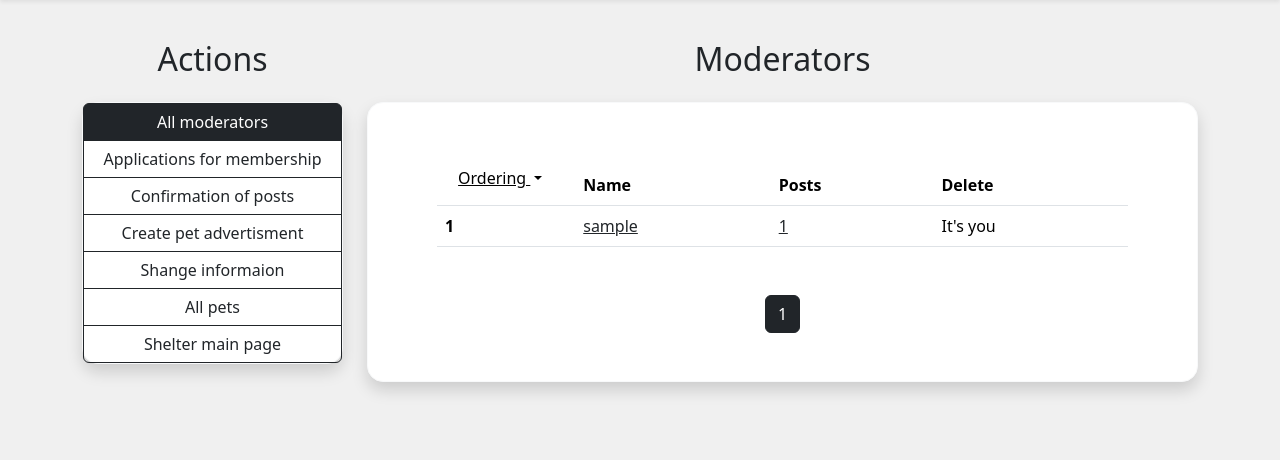
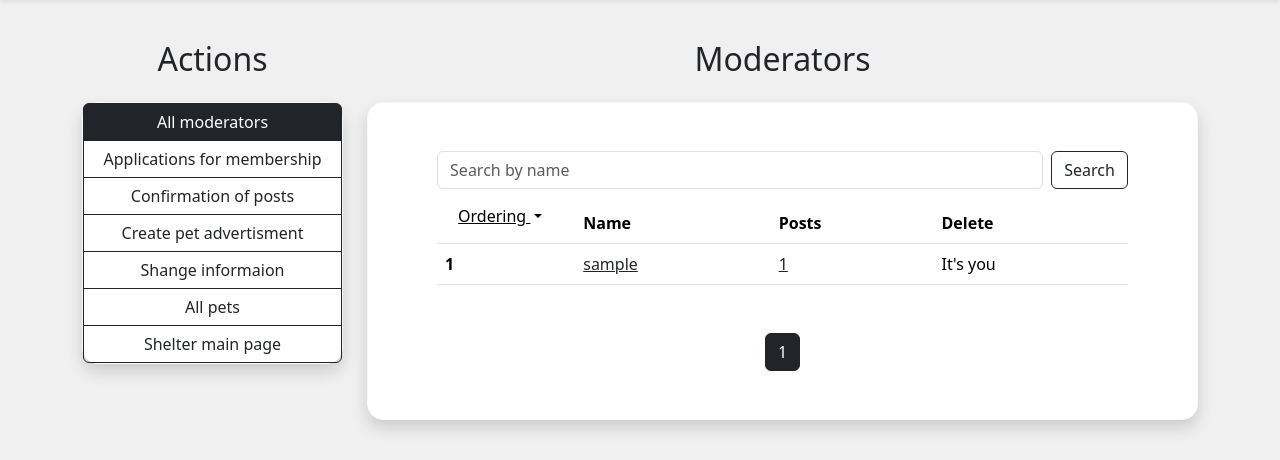
Before and after one commit to Kirill-Stepankov/AdoptMe, a Django app: a page that uses adoptme/shelter/templates/shelter/shelter_base.html in a window 1280 px wide. Shown: the part 82-542 px from the top of the page. Run offline with Django 4.2, Linux system fonts and the light colour scheme; a user stored in the database is signed in; tables that the repository leaves empty hold one stand-in row (values such as "Sample post"); grey boxes marked "Sample" are stand-in pictures; some libraries are stand-ins or nearby versions.

Commit message:
added search bar in shelter settings

```diff
--- /dev/null
+++ b/adoptme/shelter/templates/shelter/search_bar.html
@@ -0,0 +1,4 @@
+<form method="get" class="d-flex" role="search">
+    <input class="form-control me-2" name="q" type="search" placeholder="Search by name" aria-label="Search">
+    <button class="btn btn-outline-dark" type="submit">Search</button>
+</form>
--- a/adoptme/shelter/templates/shelter/shelter_base.html
+++ b/adoptme/shelter/templates/shelter/shelter_base.html
@@ -18,7 +18,7 @@
                         {% if is_admin %}
                         <a href="{% url 'shelter:mods' shelter.slug %}" type="button" class="btn btn-outline-dark {% if mods_active %} active {% endif %}">All moderators</a>
                         <a href="{% url 'shelter:appls_mods' shelter.slug %}" type="button" class="btn btn-outline-dark {% if membership_active %} active {% endif %}">Applications for membership</a>
-                        <button type="button" class="btn btn-outline-dark {% if confirmation_active %} active {% endif %}">Confirmation of posts</button>
+                        <a type="button" class="btn btn-outline-dark {% if confirmation_active %} active {% endif %}">Confirmation of posts</a>
                         {% endif %}
                         <a href="{% url 'shelter:create_petad' shelter.slug %}" type="button" class="btn btn-outline-dark {% if create_active %} active {% endif %}">Create pet advertisment</a>
                         <a href="{% url 'shelter:settings' shelter.slug %}" type="button" class="btn btn-outline-dark {% if edit_active %} active {% endif %}">Shange informaion</a>
--- a/adoptme/shelter/templates/shelter/shelter_mods.html
+++ b/adoptme/shelter/templates/shelter/shelter_mods.html
@@ -2,6 +2,7 @@
 {% load crispy_forms_tags %}
 {% load static %}
 {% load utils_shel_tags %}
+{% load utils_tags %}
 {% load paginate_tags %}
 
 {% block action_name %}
@@ -10,6 +11,7 @@
 
 
 {% block second_card %}
+{% include 'shelter/search_bar.html' %}
 <table class="table">
     <thead>
       <tr>
@@ -51,9 +53,10 @@
   <div class="row mt-5">
     <div class="col-10 mx-auto text-center">
       <div class="btn-group" role="group" aria-label="Basic example">
+        {% get_GET_value request 'q' as q %}
         {% if page_obj.has_previous %}
-            <a type="button" class="btn btn-outline-dark" href="{% url 'shelter:mods' shelter_slug=shelter.slug %}?page={{page_obj.previous_page_number}}">
-                Previous Pagex
+            <a type="button" class="btn btn-outline-dark" href="{% url 'shelter:mods' shelter_slug=shelter.slug %}?page={{page_obj.previous_page_number}}{% if q %}&q={{q}}{%endif%}">
+                Previous Page
             </a>
         {% endif%}
         {% get_proper_elided_page_range paginator page_obj.number as page_range %}
@@ -61,11 +64,11 @@
             {% if page_number == page_obj.paginator.ELLIPSIS %}
                 {{page_number}}
             {% else %}
-                <a type="button" class="btn btn-outline-dark {% if page_obj.start_index == page_number %}active{% endif %}" href="{% url 'shelter:mods' shelter_slug=shelter.slug %}?page={{page_number}}">{{page_number}}</a>
+                <a type="button" class="btn btn-outline-dark {% if page_obj.start_index == page_number %}active{% endif %}" href="{% url 'shelter:mods' shelter_slug=shelter.slug %}?page={{page_number}}{% if q %}&q={{q}}{%endif%}">{{page_number}}</a>
             {% endif %}
         {% endfor %}
         {% if page_obj.has_next %}
-            <a type="button" class="btn btn-outline-dark" href="{% url 'shelter:mods' shelter_slug=shelter.slug %}?page={{page_obj.next_page_number}}">
+            <a type="button" class="btn btn-outline-dark" href="{% url 'shelter:mods' shelter_slug=shelter.slug %}?page={{page_obj.next_page_number}}{% if q %}&q={{q}}{%endif%}">
                 Next Page
             </a>
         {% endif%}
--- a/adoptme/shelter/urls.py
+++ b/adoptme/shelter/urls.py
@@ -1,7 +1,7 @@
 from django.urls import path
 from .views import SheltersView, ShelterCreateView, ShelterDeleteView, \
     ShelterDetailView, ShelterApplyView, ShelterLeaveView, ShelterSettingsView, \
-          ShelterCreatePetAdView, ShelterMods, ShelterDeleteModView, ShelterApplicationsView, \
+          ShelterCreatePetAdView, ShelterModsView, ShelterDeleteModView, ShelterApplicationsView, \
           AcceptApplyView, DenyApplyView
 
 app_name = 'shelter'
@@ -14,7 +14,7 @@ urlpatterns = [
     path('leave/<int:shelter_pk>', ShelterLeaveView.as_view(), name='leave'),
     path('settings/<slug:shelter_slug>/', ShelterSettingsView.as_view(), name='settings'),
     path('settings/<slug:shelter_slug>/create', ShelterCreatePetAdView.as_view(), name='create_petad'),
-    path('settings/<slug:shelter_slug>/mods', ShelterMods.as_view(), name='mods'),
+    path('settings/<slug:shelter_slug>/mods', ShelterModsView.as_view(), name='mods'),
     path('delete/<int:shelter_pk>/<int:mod_pk>', ShelterDeleteModView.as_view(), name='delete_mod'),
     path('settings/<slug:shelter_slug>/applications', ShelterApplicationsView.as_view(), name='appls_mods'),
     path('settings/accept/<int:apply_pk>', AcceptApplyView.as_view(), name='accept_apply'),
--- a/adoptme/shelter/views.py
+++ b/adoptme/shelter/views.py
@@ -209,12 +209,11 @@ class ShelterCreatePetAdView(LoginRequiredMixin, CreateView):
         PetAdvert.objects.create(shelter=Shelter.objects.get(slug=self.kwargs['shelter_slug']), author=self.request.user.profile, is_published=is_published, **form.cleaned_data)
         return redirect(self.get_success_url())
 
-class ShelterMods(LoginRequiredMixin, ListView):
+class ShelterModsView(LoginRequiredMixin, ListView):
     model = Profile
     template_name = 'shelter/shelter_mods.html'
     context_object_name = 'mods'
     paginate_by = 1
-
 
     def get_context_data(self, **kwargs):
         context = super().get_context_data(**kwargs)
@@ -225,8 +224,13 @@ class ShelterMods(LoginRequiredMixin, ListView):
     def get_queryset(self):
         if get_object_or_404(Shelter, slug=self.kwargs['shelter_slug']).shelter.filter(role=ShelterProfile.RoleChoices.ADMIN).first().profile != self.request.user.profile:
             raise Http404
+        query = self.request.GET.get("q")
         queryset = Profile.objects.annotate(num_posts=Count('author', filter=Q(Q(author__shelter=get_object_or_404(Shelter, slug=self.kwargs['shelter_slug'])) & Q(author__is_published=True))))
-        queryset = queryset.annotate(shelter=Value(self.kwargs['shelter_slug'], output_field=SlugField())).filter(profile__shelter__slug=F('shelter')).order_by('slug')
+        if query:
+            queryset = queryset.annotate(shelter=Value(self.kwargs['shelter_slug'], output_field=SlugField())).filter(profile__shelter__slug=F('shelter')).filter(Q(slug__icontains=query)).order_by('slug')
+        else:
+            queryset = queryset.annotate(shelter=Value(self.kwargs['shelter_slug'], output_field=SlugField())).filter(profile__shelter__slug=F('shelter')).order_by('slug')
+
         return queryset
 
 
@@ -271,6 +275,9 @@ class ShelterApplicationsView(LoginRequiredMixin, ListView):
         return context
 
     def get_queryset(self):
+        query = self.request.GET.get("q")
+        if query:
+            return ShelterApply.objects.filter(shelter=get_object_or_404(Shelter, slug=self.kwargs['shelter_slug']), profile__slug__icontains=query)
         return ShelterApply.objects.filter(shelter=get_object_or_404(Shelter, slug=self.kwargs['shelter_slug']))
 
 class AcceptApplyView(LoginRequiredMixin, DeleteView):
```
Also changed, not shown: adoptme/shelter/templates/shelter/shelter_applies.html (+6 -3 lines).
